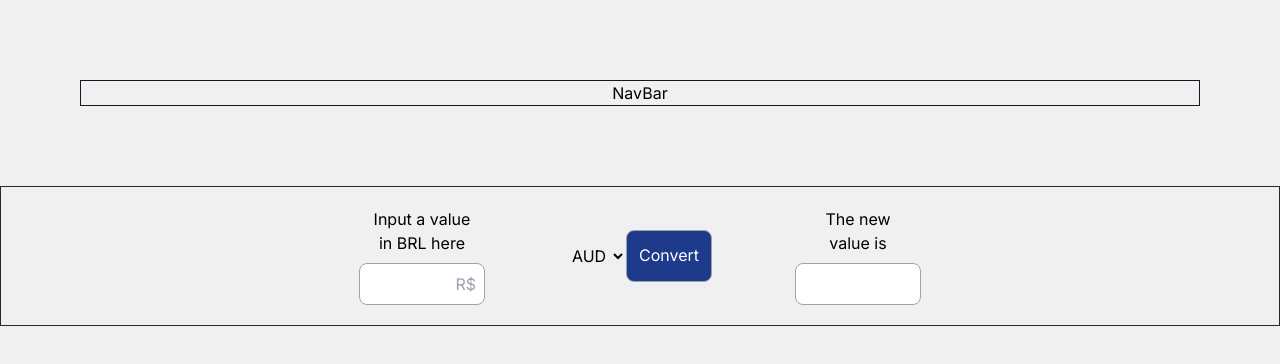
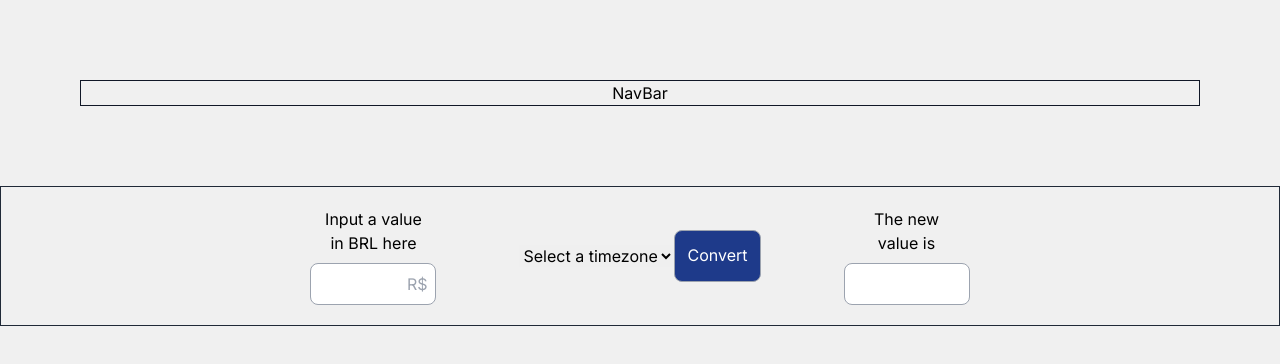
Before and after one commit to vicovaporub/brl-currency-exchange-app, a Next.js app: page / in a window 1280 px wide. Shown: the top 364 px of the page. Built offline with nearby package versions, Linux system fonts and the light colour scheme.

Commit message:
feat: added default disabled option

```diff
--- a/src/components/ConvertComponent.tsx
+++ b/src/components/ConvertComponent.tsx
@@ -65,6 +65,9 @@ export const ConvertComponent = ({ setCurrencyValue }: any) => {
         onChange={handleSelectChange}
         value={selectedCurrency}
       >
+        <option value="" disabled>
+          Select a timezone
+        </option>
         {currenciesForSelect.map((currency) => (
           <option key={currency} value={currency}>
             {currency}
```
